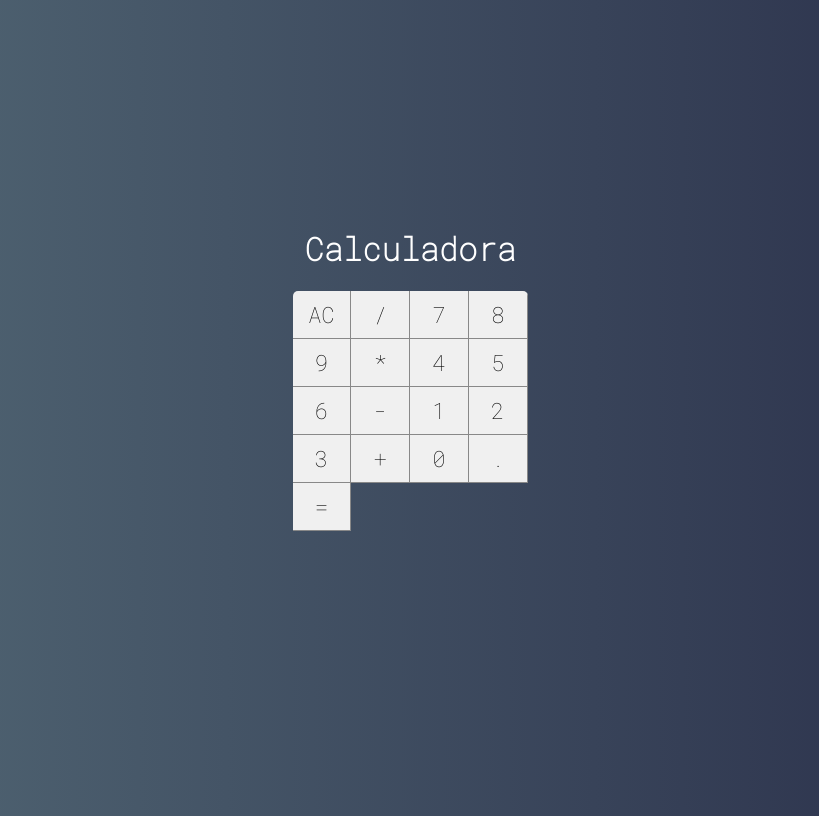
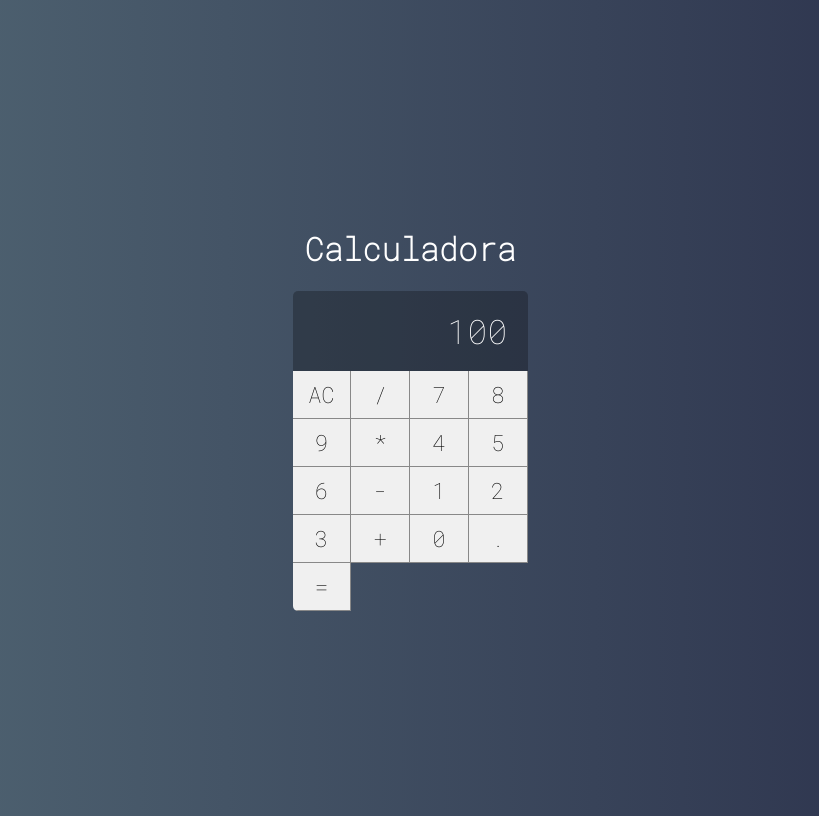
Before and after one commit to GabLeme/Calculadora, a React (Create React App) app in the folder calculadora/: page / in a window 1280 px wide. Shown: the whole page, without its empty margins (230-1049 px from the left). Built offline with nearby package versions, Linux system fonts and the light colour scheme.

Commit message:
Criando componente Display e ajustes na Calculadora

```diff
--- /dev/null
+++ b/calculadora/src/components/Display.css
@@ -0,0 +1,10 @@
+.display{
+    grid-column: span 4;
+    background-color: #0004;
+    display: flex;
+    justify-content: flex-end;
+    align-items: center;
+    padding: 20px;
+    font-size: 2.1em;
+    overflow: hidden;
+}
--- /dev/null
+++ b/calculadora/src/components/Display.jsx
@@ -0,0 +1,5 @@
+import React from 'react';
+import './Display.css';
+
+export default props =>
+    <div className="display">{props.value}</div>
--- a/calculadora/src/main/Calculator.css
+++ b/calculadora/src/main/Calculator.css
@@ -5,6 +5,5 @@
     overflow: hidden;
     display: grid;
     grid-template-columns: repeat(4, 25%);
-    grid-template-rows: 48px 48px 48px 48px 48px;
-
+    grid-template-rows: 1fr 48px 48px 48px 48px 48px;
 }
--- a/calculadora/src/main/Calculator.jsx
+++ b/calculadora/src/main/Calculator.jsx
@@ -1,28 +1,30 @@
 import React, { Component } from 'react';
 import './Calculator.css';
 import Button from '../components/Button';
+import Display from '../components/Display';
 
 export default class Calculator extends Component {
     render() {
         return (
             <div className="calculator">
-                <Button label="AC"/>
-                <Button label="/"/>
-                <Button label="7"/>
-                <Button label="8"/>
-                <Button label="9"/>
-                <Button label="*"/>
-                <Button label="4"/>
-                <Button label="5"/>
-                <Button label="6"/>
-                <Button label="-"/>
-                <Button label="1"/>
-                <Button label="2"/>
-                <Button label="3"/>
-                <Button label="+"/>
-                <Button label="0"/>
-                <Button label="."/>
-                <Button label="="/>
+                <Display value={100} />
+                <Button label="AC" />
+                <Button label="/" />
+                <Button label="7" />
+                <Button label="8" />
+                <Button label="9" />
+                <Button label="*" />
+                <Button label="4" />
+                <Button label="5" />
+                <Button label="6" />
+                <Button label="-" />
+                <Button label="1" />
+                <Button label="2" />
+                <Button label="3" />
+                <Button label="+" />
+                <Button label="0" />
+                <Button label="." />
+                <Button label="=" />
 
             </div>
         )
```
